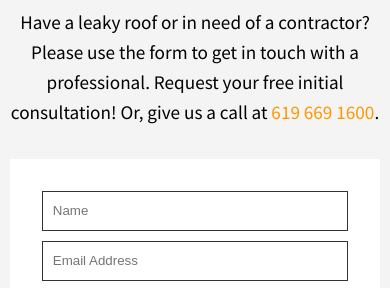
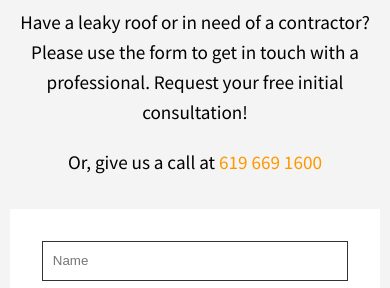
Before and after one commit to epratt86/marsh, a Gatsby site: page /contact in a window 390 px wide. Shown: the part 511-799 px from the top of the page. Built offline with nearby package versions, Linux system fonts and the light colour scheme; Gatsby itself is replaced by a stand-in of ours.

Commit message:
more css tweaks

```diff
--- a/src/pages/contact.js
+++ b/src/pages/contact.js
@@ -24,14 +24,17 @@ const ContactPage = () => (
             <p>
               Have a leaky roof or in need of a contractor? Please use the form
               to get in touch with a professional. Request your free initial
-              consultation! Or, give us a call at&nbsp;
+              consultation!{" "}
+            </p>
+            <br />
+            <p>
+              Or, give us a call at&nbsp;
               <a
                 href="tel:619-669-1600"
                 style={{ textDecoration: "none", color: "#ff9800" }}
               >
                 619 669 1600
               </a>
-              .
             </p>
           </div>
           <div className="row">
--- a/src/styles/index.scss
+++ b/src/styles/index.scss
@@ -75,6 +75,7 @@
   .home {
     .landing {
       min-height: 87vh;
+      padding-bottom: 6rem;
       .row {
         display: block;
         margin-top: 12rem;
@@ -86,6 +87,7 @@
   }
   .headline {
     font-size: 1.6rem;
+    line-height: 40px;
   }
   .consultation {
     display: none;
```
